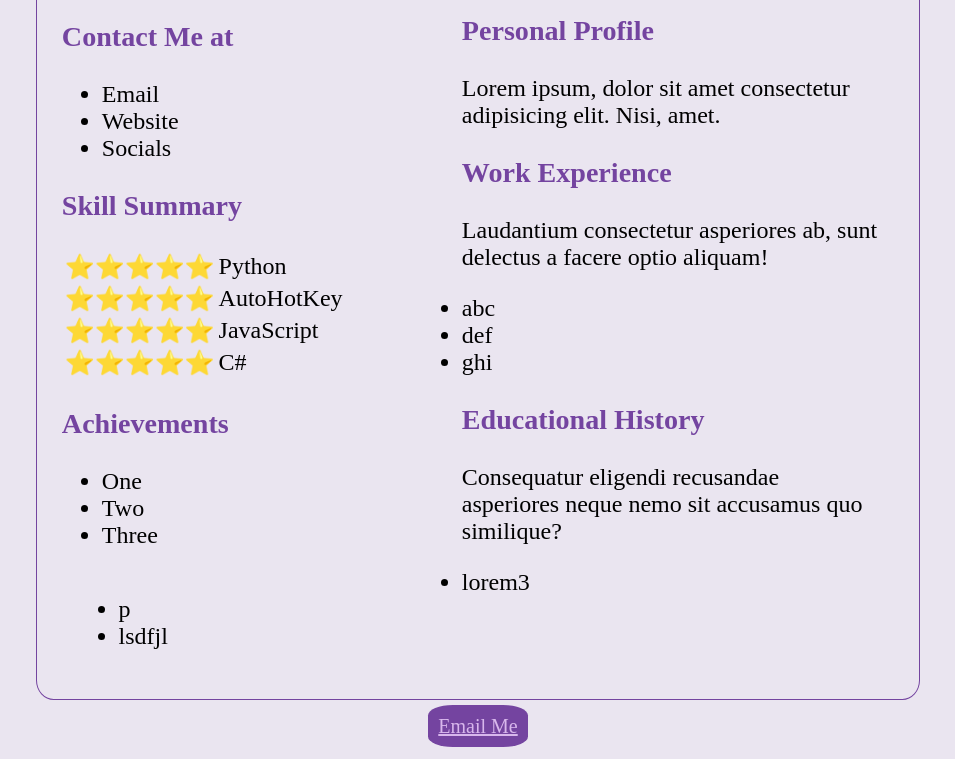
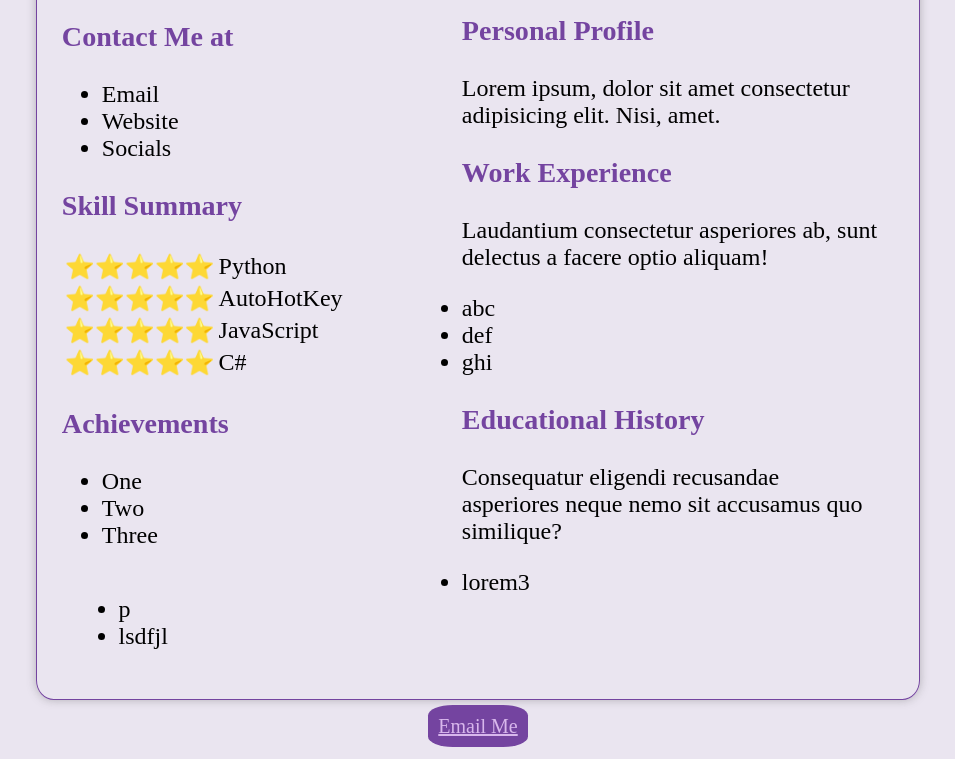
Before and after one commit to SSharWorks/Sharvin, a plain HTML site: page index.html in a window 1280 px wide. Shown: the part 315-1074 px from the top of the page, without its empty margins (162-1117 px from the left). Drawn offline with Linux system fonts and the light colour scheme; a web font is replaced by a local one.

```diff
--- a/css/style.css
+++ b/css/style.css
@@ -21,6 +21,7 @@
     border-radius: 2%;
     padding: 2%;
     margin-bottom: 0%;
+    box-shadow: 0px 0px 10px rgba(83, 83, 83, 0.363);
 }
 
 .side {
```
Also changed, not shown: 1 other file.
